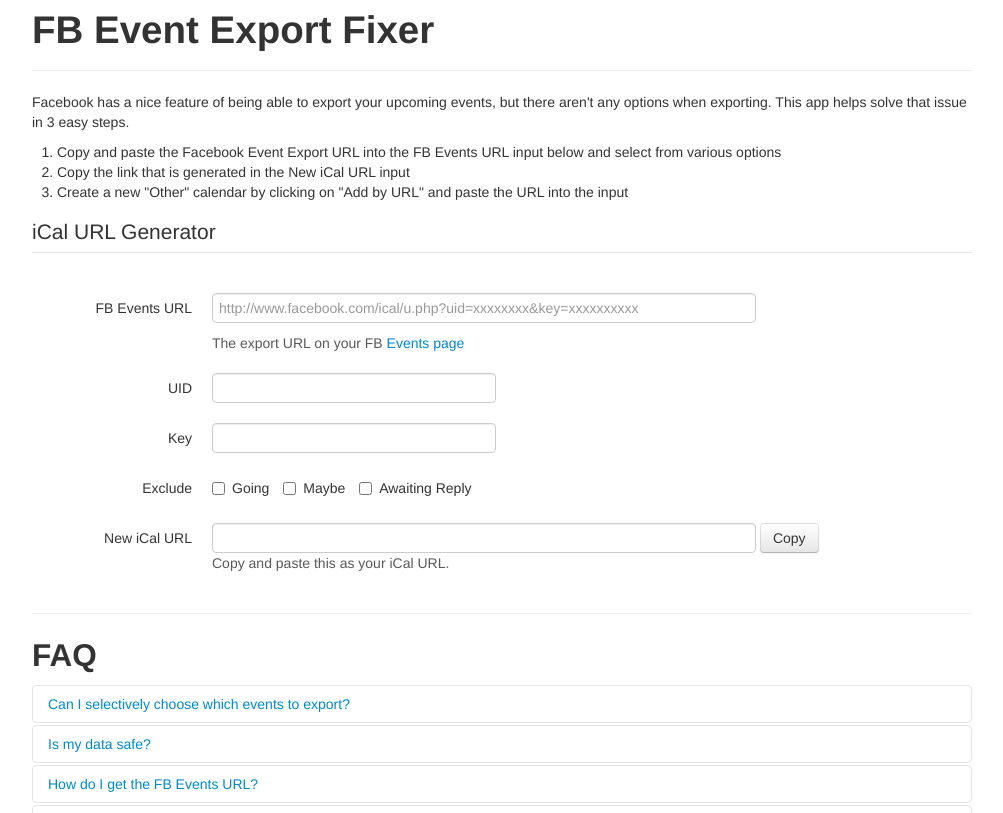
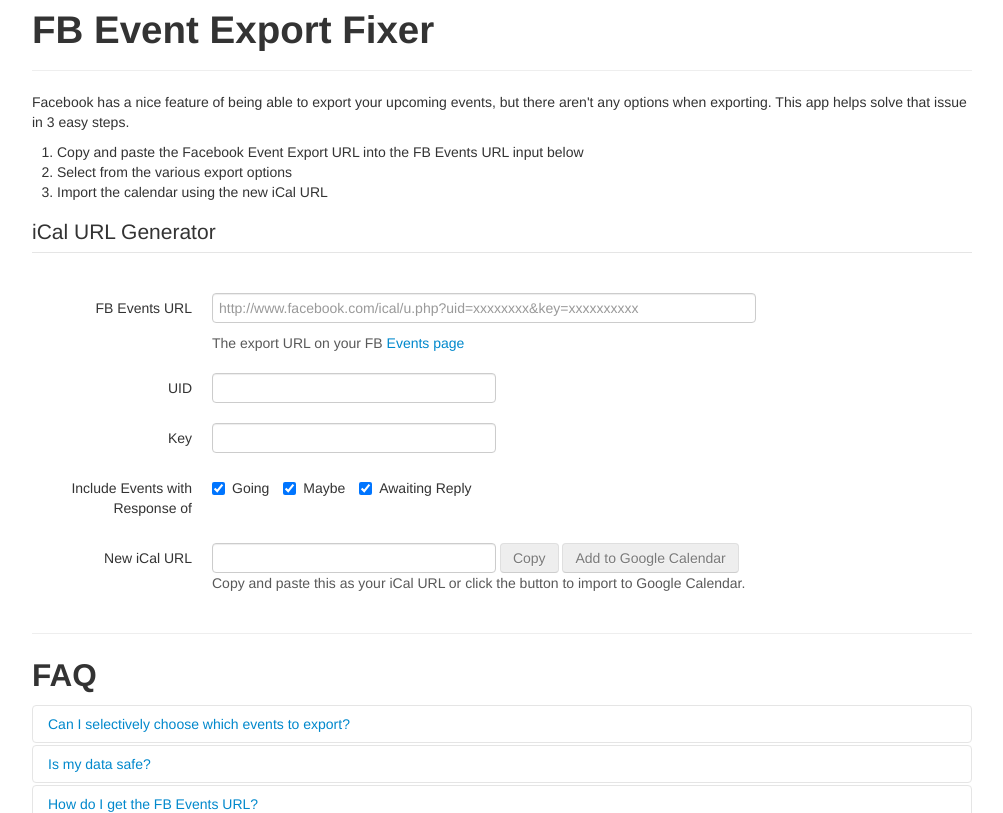
Before and after one commit to stnguyen90/fb-event-export-fixer, a PHP site: page / in a window 1280 px wide. Shown: the top 813 px of the page, without its empty margins (138-1141 px from the left). Run offline with PHP 8.4, Linux system fonts and the light colour scheme.

Commit message:
Change Exclude to Include
Change Exclude options to Include to be more intuitive.

```diff
--- a/index.php
+++ b/index.php
@@ -12,9 +12,9 @@
             <hr>
             <p>Facebook has a nice feature of being able to export your upcoming events, but there aren't any options when exporting. This app helps solve that issue in 3 easy steps.</p>
             <ol>
-                <li>Copy and paste the Facebook Event Export URL into the FB Events URL input below and select from various options</li>
-                <li>Copy the link that is generated in the New iCal URL input</li>
-                <li>Create a new "Other" calendar by clicking on "Add by URL" and paste the URL into the input</li>
+                <li>Copy and paste the Facebook Event Export URL into the FB Events URL input below</li>
+                <li>Select from the various export options</li>
+                <li>Import the calendar using the new iCal URL</li>
             </ol>
             <form class="form-horizontal">
                 <fieldset>
@@ -48,18 +48,18 @@
 
                     <!-- Multiple Checkboxes (inline) -->
                     <div class="control-group">
-                        <label class="control-label" for="checkboxes">Exclude</label>
+                        <label class="control-label" for="checkboxes">Include Events with Response of</label>
                         <div class="controls">
                             <label class="checkbox inline" for="checkboxes-going">
-                                <input type="checkbox" class="excludes" name="excludes[]" id="checkboxes-going" value="g">
+                                <input type="checkbox" class="includes" name="includes[]" id="checkboxes-going" checked="" value="g">
                                 Going
                             </label>
                             <label class="checkbox inline" for="checkboxes-maybe">
-                                <input type="checkbox" class="excludes" name="excludes[]" id="checkboxes-maybe" value="m">
+                                <input type="checkbox" class="includes" name="includes[]" id="checkboxes-maybe" checked="" value="m">
                                 Maybe
                             </label>
                             <label class="checkbox inline" for="checkboxes-awaitingreply">
-                                <input type="checkbox" class="excludes" name="excludes[]" id="checkboxes-awaitingreply" value="ar">
+                                <input type="checkbox" class="includes" name="includes[]" id="checkboxes-awaitingreply" checked="" value="ar">
                                 Awaiting Reply
                             </label>
                         </div>
@@ -69,9 +69,10 @@
                     <div class="control-group">
                         <label class="control-label" for="iCalURL">New iCal URL</label>
                         <div class="controls">
-                            <input id="iCalURL" name="iCalURL" type="text" placeholder="" class="input-xxlarge">
-                            <button id="copy" name="copy" class="btn" data-clipboard-target="iCalURL">Copy</button>
-                            <p class="help-block">Copy and paste this as your iCal URL.</p>
+                            <input id="iCalURL" name="iCalURL" type="text" placeholder="" class="input-xlarge">
+                            <a id="copy" name="copy" class="btn" data-clipboard-target="iCalURL" disabled="">Copy</a>
+                            <a id="addToGCal" name="addToGCal" class="btn" disabled="" target="_blank">Add to Google Calendar</a>
+                            <p class="help-block">Copy and paste this as your iCal URL or click the button to import to Google Calendar.</p>
                         </div>
                     </div>
 
@@ -149,8 +150,6 @@ and the calendar will display nothing.
         <script src="assets/js/ZeroClipboard.min.js"></script>
 
         <script type="text/javascript">
-            var iCalURLHelpText = 'Copy and paste this as your iCal URL.';
-
             $(document).ready(function()
             {
                 // update the UID and Key inputs when the url input is changed
@@ -176,19 +175,20 @@ and the calendar will display nothing.
                     $("#key, #uid").trigger('change');
                 });
 
-                // update the iCalURL button when the UID, Key inputs or Exclude checkboxes are changed
-                $("#key, #uid, .excludes").on('change', function()
+                // update the iCalURL button when the UID, Key inputs or Include checkboxes are changed
+                $("#key, #uid, .includes").on('change', function()
                 {
                     var uid = $("#uid").val();
                     var key = $("#key").val();
-                    var excludes = $(".excludes:checked");
+                    var includes = $(".includes:checked");
                     var url = window.location.href + 'parse.php?uid=' + uid + '&key=' + key;
-                    excludes.each(function(i, elem)
+                    includes.each(function(i, elem)
                     {
-                        url += '&excludes[]=' + excludes.eq(i).val();
+                        url += '&includes[]=' + includes.eq(i).val();
                     });
                     $("#iCalURL").val(url);
-                    $("#iCalURL").siblings('.help-block').html(iCalURLHelpText + '<br>To add the calendar to your Google Calendar, click <a href="http://www.google.com/calendar/render?cid=' + encodeURIComponent(url) + '" target="_blank">here</a>.');
+                    $("#addToGCal").attr('href', 'http://www.google.com/calendar/render?cid=' + encodeURIComponent(url));
+                    $("#iCalURL").siblings('.btn').removeAttr('disabled');
                     $("#iCalURL").parents('.control-group').addClass('success');
                 });
 
```
Also changed, not shown: parse.php (+8 -8 lines), README.md.
